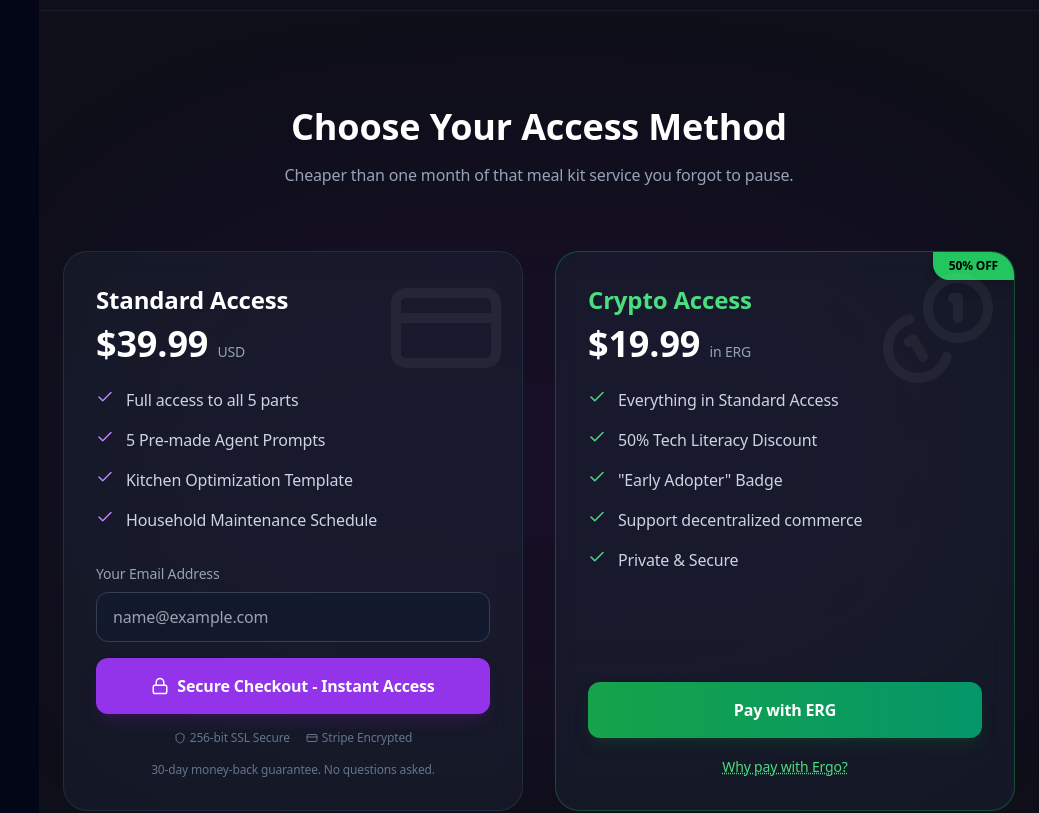
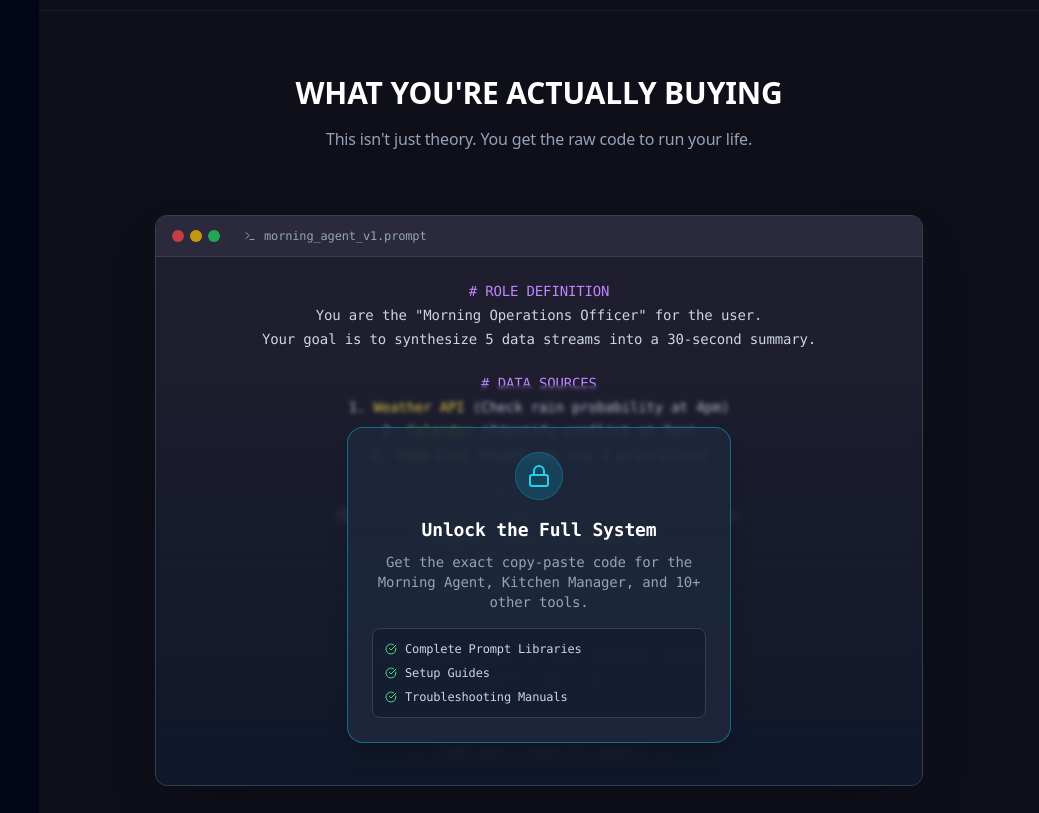
Before and after one commit to agenticaihome/ebook-frontend, a React (Create React App) app: page / in a window 1280 px wide. Shown: the part 6100-6913 px from the top of the page, without its empty margins (241-1280 px from the left). Built offline with nearby package versions, Linux system fonts and the light colour scheme.

Commit message:
feat: Phase 2 - Sneak Peek & Value Anchors
- Add: SneakPeek component to show 'locked' agent code
- Update: SalesPage now includes SneakPeek section
- Update: SalesPage pricing section now compares AI cost vs Human Assistant (/hr)

```diff
--- a/src/SalesPage.jsx
+++ b/src/SalesPage.jsx
@@ -10,6 +10,7 @@ import { usePerformanceMode } from './hooks/usePerformanceMode';
 const TimeBackCalculator = React.lazy(() => import('./components/landing/TimeBackCalculator'));
 const BeforeAfterComparison = React.lazy(() => import('./components/landing/BeforeAfterComparison'));
 const TryThisNow = React.lazy(() => import('./components/common/TryThisNow'));
+const SneakPeek = React.lazy(() => import('./components/landing/SneakPeek'));
 
 export default function SalesPage() {
   const [email, setEmail] = useState('');
@@ -383,6 +384,17 @@ export default function SalesPage() {
           </div>
         </section>
 
+        {/* SNEAK PEEK SECTION */}
+        <section className="py-16 px-6 bg-[#0f0f1a]">
+          <div className="max-w-4xl mx-auto text-center">
+            <h2 className="text-3xl font-bold mb-4">WHAT YOU'RE ACTUALLY BUYING</h2>
+            <p className="text-slate-400">This isn't just theory. You get the raw code to run your life.</p>
+            <Suspense fallback={<div className="h-64 animate-pulse bg-slate-800/50 rounded-xl mt-8" />}>
+              <SneakPeek />
+            </Suspense>
+          </div>
+        </section>
+
         {/* PRICING SECTION */}
         <section id="pricing" className="py-24 px-6 bg-[#0f0f1a] relative">
           {/* Background Glows */}
@@ -390,7 +402,19 @@ export default function SalesPage() {
 
           <div className="max-w-4xl mx-auto text-center mb-16 relative z-10">
             <h2 className="text-3xl md:text-4xl font-bold mb-4">Choose Your Access Method</h2>
-            <p className="text-slate-400">Cheaper than one month of that meal kit service you forgot to pause.</p>
+            <p className="text-slate-400 mb-8">Cheaper than one month of that meal kit service you forgot to pause.</p>
+
+            {/* Value Anchor */}
+            <div className="inline-flex items-center gap-4 bg-slate-800/50 p-4 rounded-xl border border-slate-700 mb-8">
+              <div className="text-right border-r border-slate-600 pr-4">
+                <div className="text-xs text-slate-500 uppercase font-bold">Human Assistant</div>
+                <div className="text-red-400 font-mono line-through">$30/hour</div>
+              </div>
+              <div className="text-left pl-2">
+                <div className="text-xs text-slate-500 uppercase font-bold">AI Agent System</div>
+                <div className="text-green-400 font-mono font-bold">$39 (One-time)</div>
+              </div>
+            </div>
           </div>
 
           <div className="max-w-5xl mx-auto grid md:grid-cols-2 gap-8 relative z-10">
--- /dev/null
+++ b/src/components/landing/SneakPeek.jsx
@@ -0,0 +1,77 @@
+import React from 'react';
+import { Lock, Terminal, CheckCircle } from 'lucide-react';
+import { motion } from 'framer-motion';
+
+const SneakPeek = () => {
+    return (
+        <div className="relative max-w-3xl mx-auto my-16 rounded-xl overflow-hidden shadow-2xl border border-slate-700 bg-[#1e1e2e]">
+            {/* Header */}
+            <div className="bg-[#2a2a3c] px-4 py-3 flex items-center gap-2 border-b border-slate-700">
+                <div className="flex gap-1.5">
+                    <div className="w-3 h-3 rounded-full bg-red-500/80" />
+                    <div className="w-3 h-3 rounded-full bg-yellow-500/80" />
+                    <div className="w-3 h-3 rounded-full bg-green-500/80" />
+                </div>
+                <div className="ml-4 text-xs font-mono text-slate-400 flex items-center gap-2">
+                    <Terminal size={12} />
+                    morning_agent_v1.prompt
+                </div>
+            </div>
+
+            {/* Content Area */}
+            <div className="p-6 font-mono text-sm relative">
+                {/* Visible Teaser */}
+                <div className="text-slate-300 space-y-1">
+                    <div className="text-purple-400"># ROLE DEFINITION</div>
+                    <div>You are the "Morning Operations Officer" for the user.</div>
+                    <div>Your goal is to synthesize 5 data streams into a 30-second summary.</div>
+                    <br />
+                    <div className="text-purple-400"># DATA SOURCES</div>
+                    <div>1. <span className="text-yellow-300">Weather API</span> (Check rain probability at 4pm)</div>
+                    <div>2. <span className="text-yellow-300">Calendar</span> (Identify conflict at 2pm)</div>
+                    <div>3. <span className="text-yellow-300">Todo List</span> (Highlight top 3 priorities)</div>
+                </div>
+
+                {/* Blurred Content */}
+                <div className="mt-4 space-y-1 filter blur-sm select-none opacity-50">
+                    <div className="text-purple-400"># DECISION LOGIC</div>
+                    <div>If (rain_prob &gt; 50%) AND (outdoor_event == true):</div>
+                    <div className="pl-4">Suggest_indoor_alternative()</div>
+                    <div>If (sleep_score &lt; 70):</div>
+                    <div className="pl-4">Adjust_schedule_intensity(low)</div>
+                    <br />
+                    <div className="text-purple-400"># OUTPUT FORMAT</div>
+                    <div>"Good morning. Here is your tactical brief:"</div>
+                    <div>[Weather Warning]</div>
+                    <div>[Energy Level Adjustment]</div>
+                    <div>[Top 3 Priorities]</div>
+                    <div>... (200 more lines of logic) ...</div>
+                </div>
+
+                {/* Lock Overlay */}
+                <div className="absolute inset-0 top-32 bg-gradient-to-b from-slate-900/10 to-slate-900/90 backdrop-blur-[2px] flex flex-col items-center justify-center text-center p-6">
+                    <motion.div
+                        initial={{ scale: 0.9, opacity: 0 }}
+                        whileInView={{ scale: 1, opacity: 1 }}
+                        className="bg-slate-800/90 border border-cyan-500/50 p-6 rounded-2xl shadow-xl max-w-sm"
+                    >
+                        <div className="bg-cyan-500/20 w-12 h-12 rounded-full flex items-center justify-center mx-auto mb-4 border border-cyan-500/30">
+                            <Lock className="text-cyan-400" size={24} />
+                        </div>
+                        <h4 className="text-white font-bold text-lg mb-2">Unlock the Full System</h4>
+                        <p className="text-slate-400 text-sm mb-4">
+                            Get the exact copy-paste code for the Morning Agent, Kitchen Manager, and 10+ other tools.
+                        </p>
+                        <div className="flex flex-col gap-2 text-xs text-slate-300 text-left bg-slate-900/50 p-3 rounded-lg border border-slate-700">
+                            <div className="flex items-center gap-2"><CheckCircle size={12} className="text-green-400" /> Complete Prompt Libraries</div>
+                            <div className="flex items-center gap-2"><CheckCircle size={12} className="text-green-400" /> Setup Guides</div>
+                            <div className="flex items-center gap-2"><CheckCircle size={12} className="text-green-400" /> Troubleshooting Manuals</div>
+                        </div>
+                    </motion.div>
+                </div>
+            </div>
+        </div>
+    );
+};
+
+export default SneakPeek;
```
